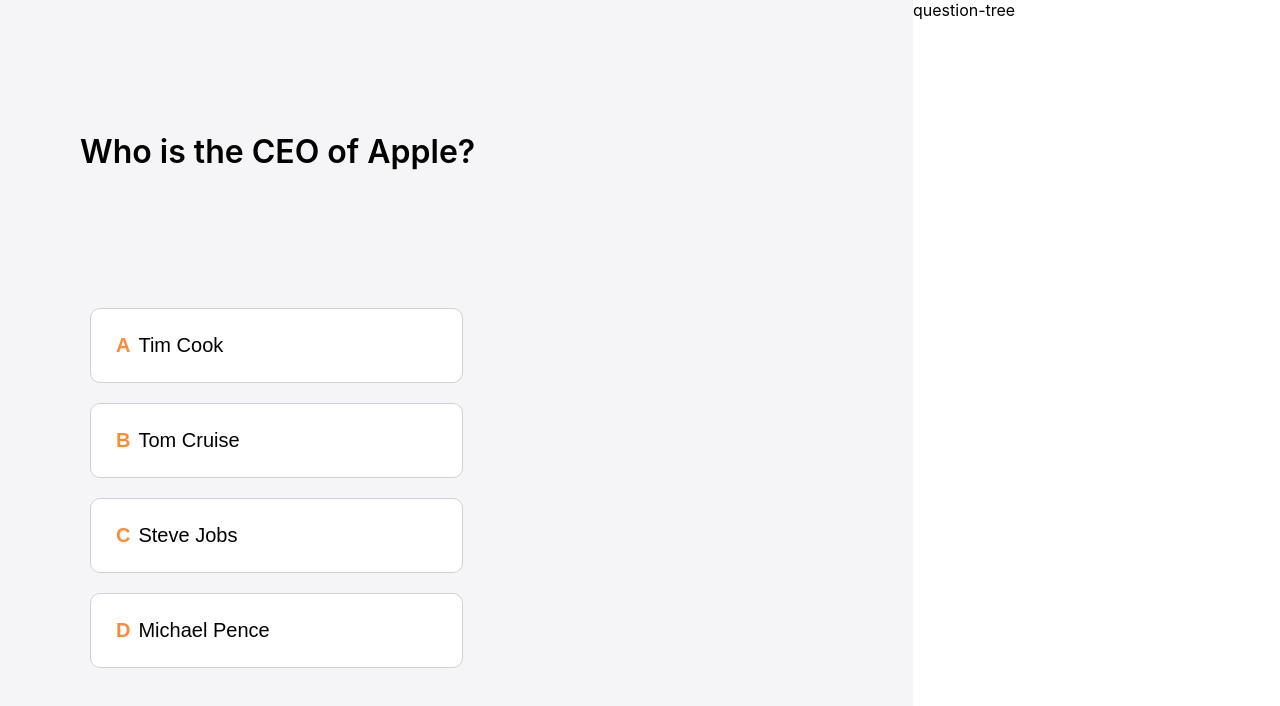
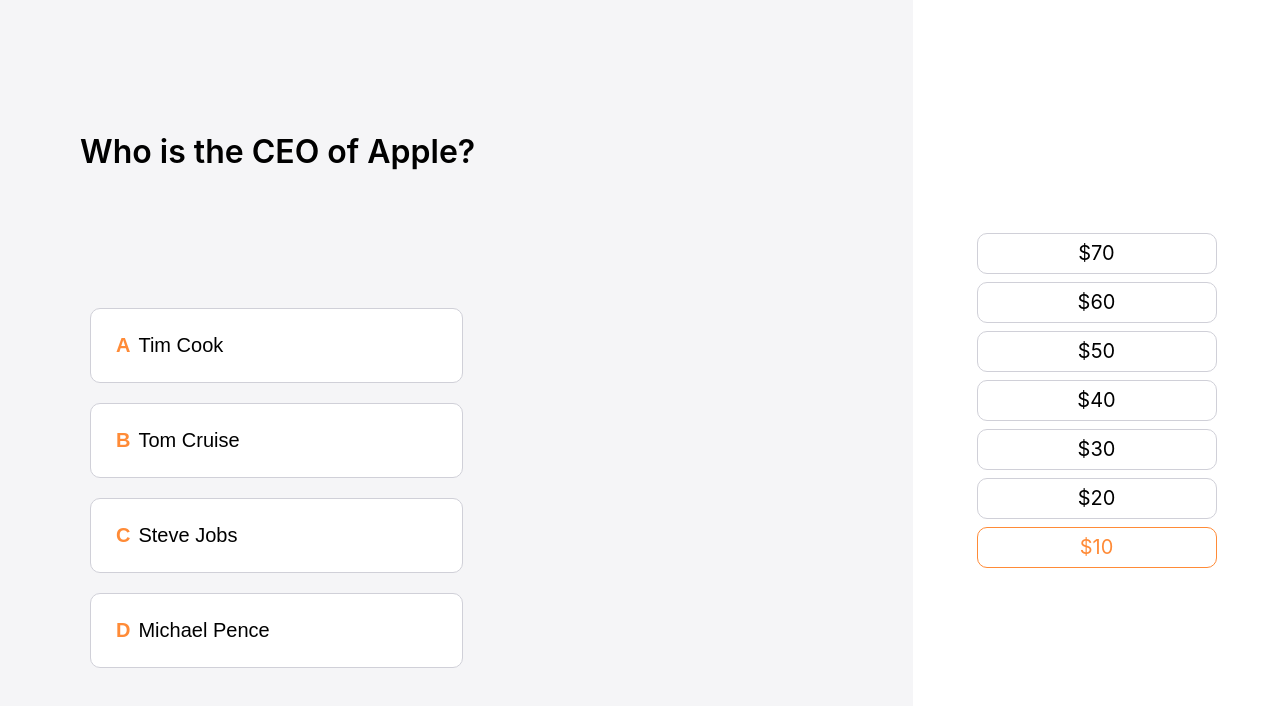
Before and after one commit to LtCodename/genesis-test-task, a React (Create React App) app: page /game in a window 1280 px wide. Shown: the top 706 px of the page. Built offline with nearby package versions, Linux system fonts and the light colour scheme.

Commit message:
Main game mechanics done

```diff
--- a/src/components/GamePage/GamePage.tsx
+++ b/src/components/GamePage/GamePage.tsx
@@ -4,6 +4,7 @@
 import { useHistory } from "react-router-dom";
 import { Context } from '../../App';
 import AnswerButton from '../AnswerButton/AnswerButton';
+import RewardItem from '../RewardItem/RewardItem';
 
 interface IQuestion {
   question: string;
@@ -37,7 +38,7 @@
 
   useEffect(() => {
     setQuestions(questionsData);
-  },[questionsData]);
+  },[]);
 
   function handleAnswer(answerIndex:number) {
 
@@ -59,7 +60,7 @@
 
   let answers: any;
 
-  if (questions.length) {
+  if (questions.length && questions[questionIndex]) {
     answers = questions[questionIndex].answers.map((elem, index) => {
       return (
         <AnswerButton
@@ -73,17 +74,32 @@
     });
   }
 
+  let rewardItems: any;
+
+  if (questions.length) {
+    rewardItems = questions.slice(0).reverse().map((elem, index) => {
+      return (
+        <RewardItem
+          key={index}
+          text={elem.reward.toString()}
+          itemIndex={questions.length - index - 1}
+          questionIndex={questionIndex}>
+        </RewardItem>
+      )
+    });
+  }
+
   return (
     <div className="game-page-container column column-h column-v">
       <div className="row question-and-progress row-between">
         <div className="question column">
-          <span className="question-text">{questions.length ? questions[questionIndex].question : "Error occured!"}</span>
+          <span className="question-text">{questions.length && questions[questionIndex] ? questions[questionIndex].question : "Error occured!"}</span>
           <div className="row answers-row">
             {answers}
           </div>
         </div>
-        <div className="question-tree">
-        question-tree
+        <div className="question-tree column column-v column-h">
+          {rewardItems}
         </div>
       </div>
     </div>
--- /dev/null
+++ b/src/components/RewardItem/RewardItem.css
@@ -0,0 +1,24 @@
+.reward-item {
+    font-size: 20px;
+    font-style: normal;
+    font-weight: 400;
+    line-height: 23px;
+    letter-spacing: 0em;
+    text-align: center;
+    color: #000000;
+    padding: 8px 25px;
+    border-radius: 10px;
+    border: 1px solid #D0D0D8;
+    margin: 4px 0;
+    min-width: 240px;
+}
+
+.reward-item-current {
+    color: #FF8B37;
+    border: 1px solid #FF8B37;
+}
+
+.reward-item-done {
+    color: #D0D0D8;
+    border: 1px solid #D0D0D8;
+}
--- /dev/null
+++ b/src/components/RewardItem/RewardItem.tsx
@@ -0,0 +1,31 @@
+import React, { useState, useEffect } from 'react';
+import './RewardItem.css';
+
+interface IRewardItem {
+  text: string;
+  itemIndex: number;
+  questionIndex: number;
+}
+
+const RewardItem: React.FC<IRewardItem> = (
+    { text, itemIndex, questionIndex},
+) => {
+    const [rewardItemClass, setRewardItemClass] = useState("reward-item");
+
+    useEffect(() => {
+        if (itemIndex === questionIndex) {
+            setRewardItemClass("reward-item reward-item-current");
+        } else if (itemIndex < questionIndex) {
+            setRewardItemClass("reward-item reward-item-done");
+        }
+      }, [questionIndex, itemIndex]);
+
+    return (
+        <span className={rewardItemClass}>
+            {`$`}
+            {text}
+        </span>
+    );
+}
+
+export default RewardItem;
```
